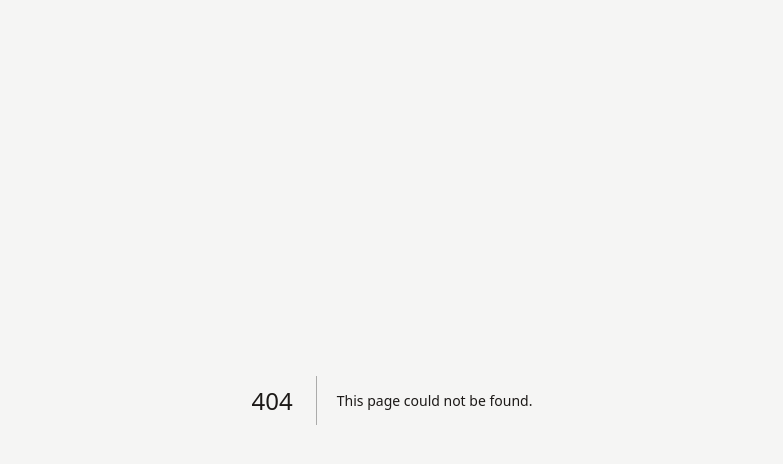
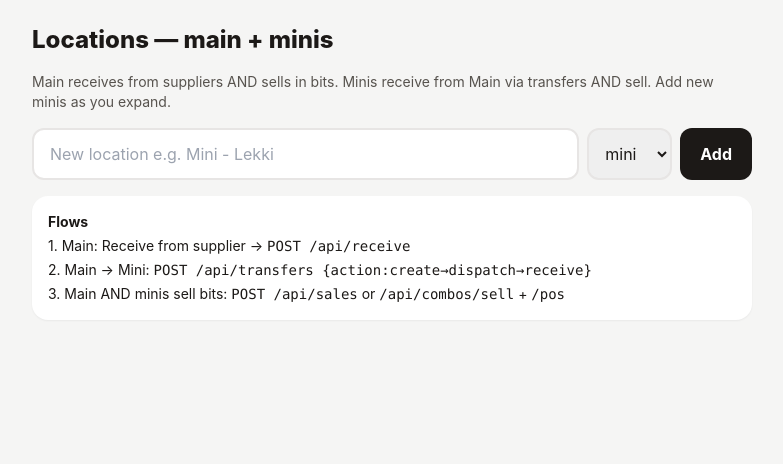
Before and after one commit to poeticlee/chemicalShop, a Next.js app: page /locations in a window 1280 px wide. Before the commit this address had no page. Shown: the top 464 px of the page, without its empty margins (248-1031 px from the left). Built offline with nearby package versions, Linux system fonts and the light colour scheme; no server answers; the database is empty.

Commit message:
Locations: main sells + receives, minis via transfers, expandable

```diff
--- /dev/null
+++ b/app/api/locations/route.ts
@@ -0,0 +1,11 @@
+import { prisma } from "@/lib/db";
+export async function GET() {
+  const locs = await prisma.location.findMany({ take: 100, orderBy: { name: "asc" } });
+  return Response.json({ locations: locs });
+}
+export async function POST(req: Request) {
+  const b = await req.json();
+  if (!b.name) return Response.json({ error: "name required" }, { status: 400 });
+  const loc = await prisma.location.create({ data: { name: b.name, address: b.address ?? (b.kind === "mini" ? "mini" : "main") } });
+  return Response.json({ location: loc }, { status: 201 });
+}
--- /dev/null
+++ b/app/locations/page.tsx
@@ -0,0 +1,29 @@
+"use client";
+import { useEffect, useState } from "react";
+export default function Locations() {
+  const [locs, setLocs] = useState<any[]>([]); const [name, setName] = useState(""); const [kind, setKind] = useState("mini");
+  const load = () => fetch("/api/locations").then(r=>r.json()).then(d=>setLocs(d.locations ?? [])).catch(()=>{});
+  useEffect(()=>{ load(); },[]);
+  const add = async () => {
+    const r = await fetch("/api/locations", { method: "POST", headers: {"Content-Type":"application/json"}, body: JSON.stringify({ name, kind }) });
+    if (r.ok) { setName(""); load(); } else alert(await r.text());
+  };
+  return (
+    <main className="max-w-3xl mx-auto p-6 space-y-4">
+      <h1 className="font-extrabold text-2xl">Locations — main + minis</h1>
+      <p className="text-sm text-stone-600">Main receives from suppliers AND sells in bits. Minis receive from Main via transfers AND sell. Add new minis as you expand.</p>
+      <div className="flex gap-2">
+        <input value={name} onChange={e=>setName(e.target.value)} placeholder="New location e.g. Mini - Lekki" className="flex-1 px-4 py-3 rounded-xl border-2 border-stone-200" />
+        <select value={kind} onChange={e=>setKind(e.target.value)} className="px-3 py-2 rounded-xl border-2 border-stone-200"><option value="main">main</option><option value="mini">mini</option></select>
+        <button onClick={add} className="px-5 py-3 rounded-xl bg-stone-900 text-white font-bold">Add</button>
+      </div>
+      <div className="bg-white rounded-2xl shadow-sm divide-y">{locs.map((l:any)=>(<div key={l.id} className="p-3 flex justify-between text-sm"><span className="font-bold">{l.name}</span><span className="text-stone-500">{l.address} • {l.id.slice(0,8)}</span></div>))}</div>
+      <div className="text-sm bg-white rounded-2xl p-4 shadow-sm space-y-1">
+        <div className="font-bold">Flows</div>
+        <div>1. Main: Receive from supplier → <span className="font-mono">POST /api/receive</span></div>
+        <div>2. Main → Mini: <span className="font-mono">POST /api/transfers {"{action:create→dispatch→receive}"}</span></div>
+        <div>3. Main AND minis sell bits: <span className="font-mono">POST /api/sales</span> or <span className="font-mono">/api/combos/sell</span> + <span className="font-mono">/pos</span></div>
+      </div>
+    </main>
+  );
+}
```
